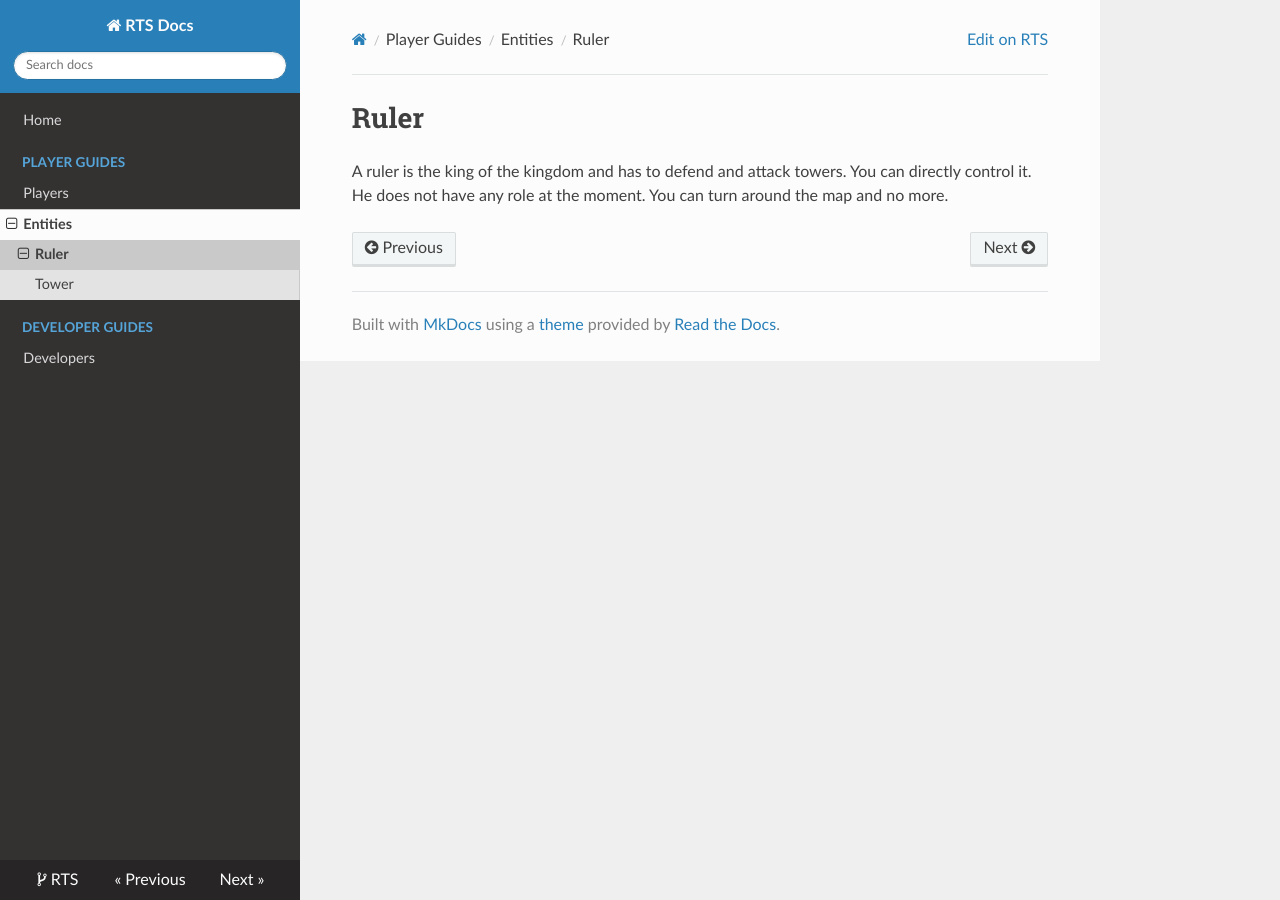
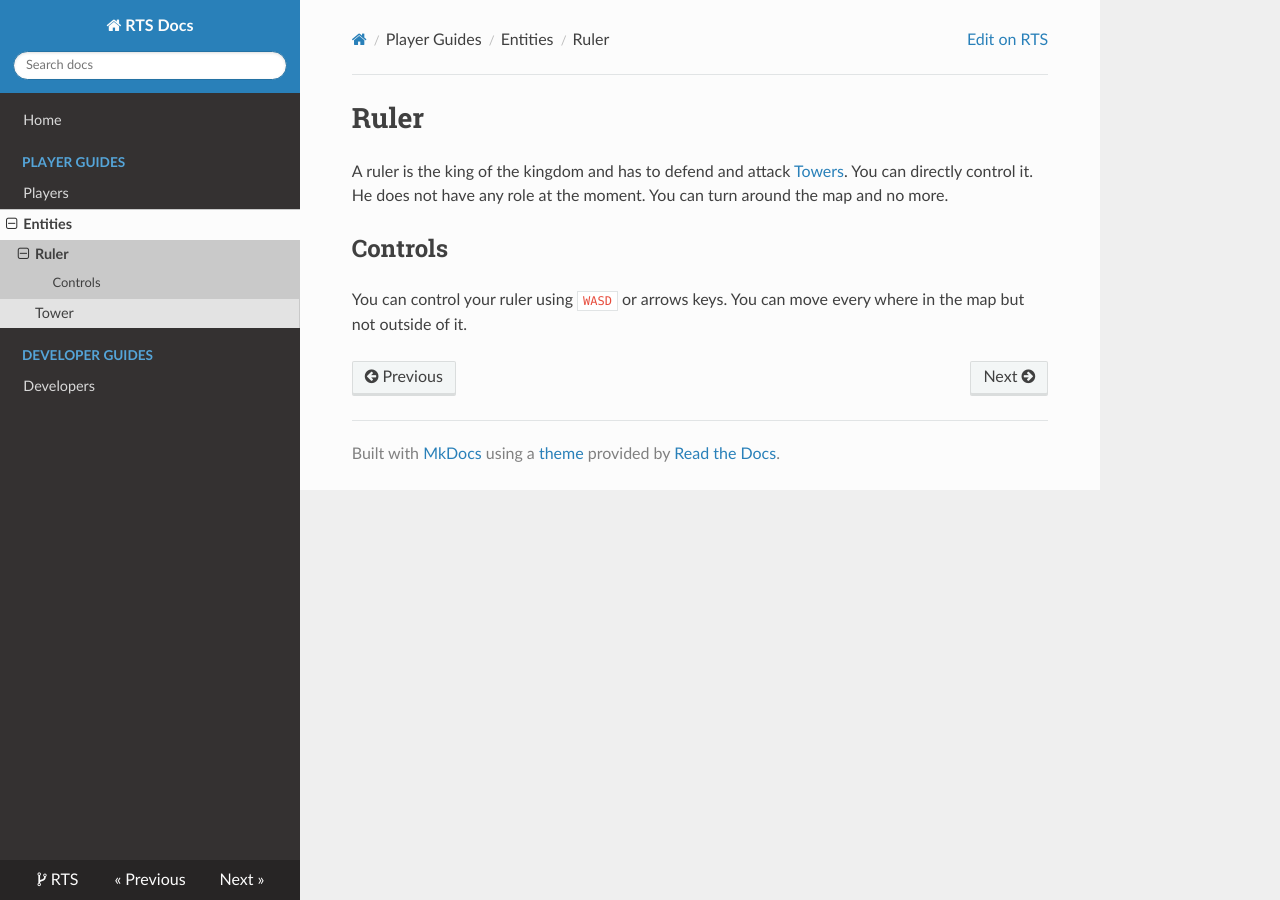
Before and after one commit to Daniele-Tentoni/rts, an MkDocs documentation site: the page built from docs/players/entities/ruler.md, in a window 1280 px wide. Built offline with MkDocs 1.6.1, drawn with Linux system fonts in a browser that asks for light colours; nearby versions of some CDN libraries.

```diff
--- a/docs/players/entities/ruler.md
+++ b/docs/players/entities/ruler.md
@@ -1,3 +1,7 @@
 # Ruler
 
-A ruler is the king of the kingdom and has to defend and attack towers. You can directly control it. He does not have any role at the moment. You can turn around the map and no more.
+A ruler is the king of the kingdom and has to defend and attack [Towers](/players/entities/tower). You can directly control it. He does not have any role at the moment. You can turn around the map and no more.
+
+## Controls
+
+You can control your ruler using `WASD` or arrows keys. You can move every where in the map but not outside of it.
```
Also changed, not shown: docs/players/index.md (+3 -1 lines), docs/img/demo_20220114.gif (added).
